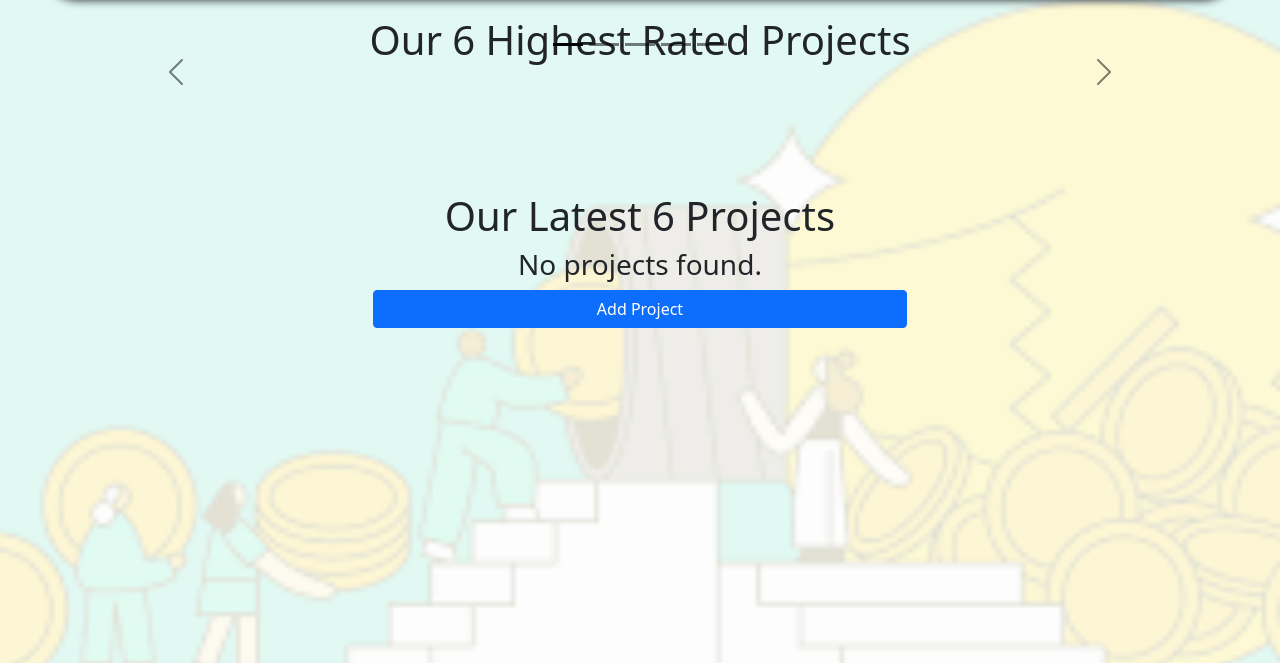
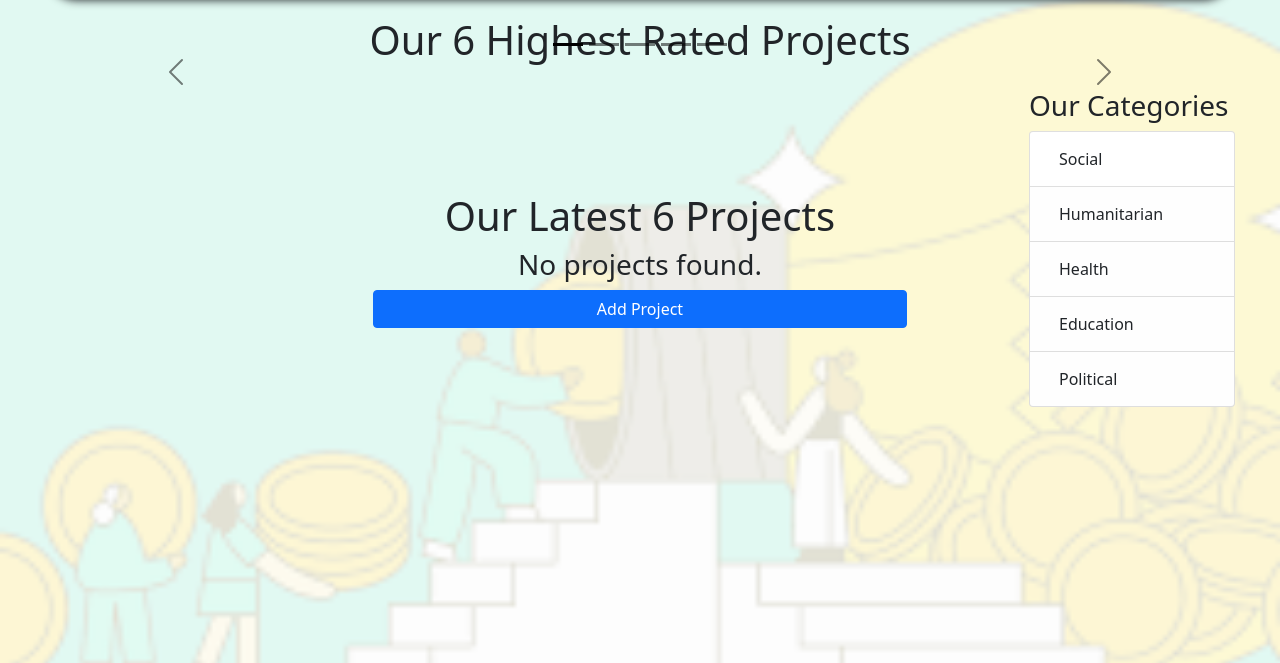
Before and after one commit to MoustafaAscoura/CrowdFunder, a Django app: template CrowdFunder/home/templates/home/home.html in a window 1280 px wide. Shown: the part 56-719 px from the top of the page. Run offline with Django 4.2, Linux system fonts and the light colour scheme; the template is opened without the code that fills it, so the values that code supplies are empty; some libraries are stand-ins or nearby versions.

Commit message:
Categories

```diff
--- a/CrowdFunder/home/templates/home/home.html
+++ b/CrowdFunder/home/templates/home/home.html
@@ -4,6 +4,11 @@
 
 
 <div class="container" id="Home">
+
+
+
+
+  {% comment %} --------------------------------------- {% endcomment %}
 
     <div class="container join">
 
@@ -42,6 +47,59 @@
   </div>
 
   {% comment %} --------------------------------------------------------- {% endcomment %}
+
+
+
+{% comment %} Categories Side Bar {% endcomment %}
+
+
+<main >
+  <div class="row" >
+    <div class="col-md-8">
+
+    </div>
+    <div class="col-md-4"  style=" position: absolute;
+                              right: 33px;
+                              top: 145px;
+                              width: 230px;">
+      <div class="content-section">
+        <h3>Our Categories</h3>
+          <ul class="list-group">
+            <li class="list-group-item list-group-item">
+              <button class="btn btn-btn-outline-info" href="#">
+                Social
+              </button>
+            </li>
+            <li class="list-group-item list-group-item-light" href="#">
+              <button class="btn btn-btn-outline-info">
+                Humanitarian
+              </button>
+            </li>
+            <li class="list-group-item list-group-item-light" href="#">
+              <button class="btn btn-btn-outline-info">
+                Health
+              </button>
+            </li>
+            <li class="list-group-item list-group-item-light" href="#">
+              <button class="btn btn-btn-outline-info">
+                Education
+              </button>
+            </li>
+            <li class="list-group-item list-group-item-light" href="#">
+              <button class="btn btn-btn-outline-info">
+              Political
+              </button>
+            </li>
+
+          </ul>
+        </p>
+      </div>
+    </div>
+  </div>
+</main>
+
+
+{% comment %} ---------------------------------------- {% endcomment %}
 
   {% comment %} LIST OF THE LATEST 5 PROJECTS  {% endcomment %}
 
```
